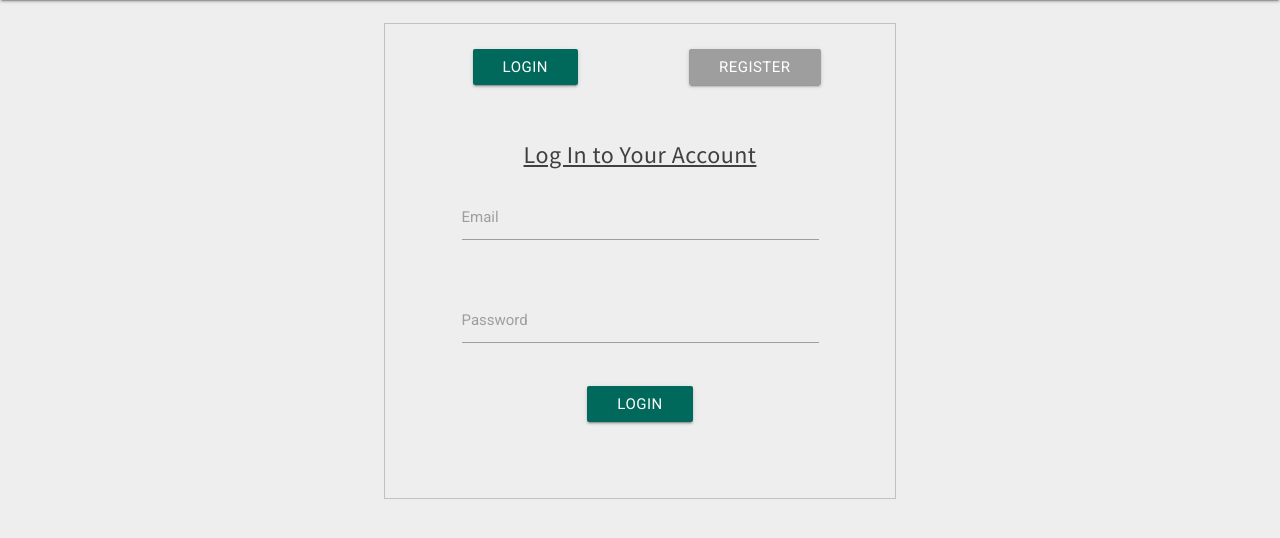
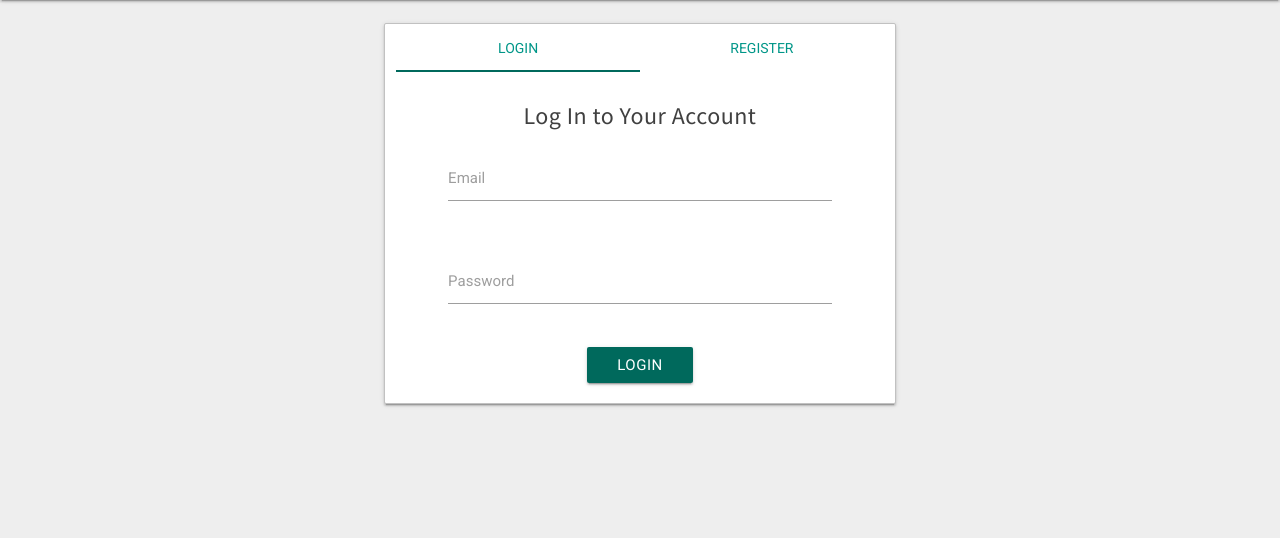
Before and after one commit to KathyLau/thiccDoggos, a Python web app: template templates/index.html in a window 1280 px wide. Shown: the part 64-602 px from the top of the page. Run offline with Jinja, Linux system fonts and the light colour scheme; the template is opened without the code that fills it, so the values that code supplies are empty; some libraries are stand-ins or nearby versions; some web fonts are replaced.

Commit message:
more stuff

```diff
--- a/app.py
+++ b/app.py
@@ -199,7 +199,10 @@ def root():
                 email = request.form["email"]
                 pwd = request.form["pwd"]
                 pwd2 = request.form["pwd2"]
-                registerStudent(email, email, '', '',pwd, pwd2)
+                registerStudent(email, email, request.form["first"], request.form["last"], pwd, pwd2)
+                #ayylmao
+                accounts.updateField(session['user'], 'profile', request.form["first"], 'firstName', 'student')
+                accounts.updateField(session['user'], 'profile', request.form["last"], 'lastName', 'student')
                 return render_template("index.html", message = "Signed up!")
         else:
             if 'message' in request.args:
--- a/templates/index.html
+++ b/templates/index.html
@@ -41,44 +41,59 @@
 			<h3>{{message}}</h3>
 		{% endif %}
 
-		<div class="account">
-			<div class="switcher row">
-				<div class="col s6"><a id="login-button" onclick="swap('login')" class="waves-effect waves-light btn grey switcher-active">Login</a></div>
-				<div class="col s6"><a id="signup-button" onclick="swap('signup')" class="waves-effect waves-light btn grey">Register</a></div>
+		<div class="account card">
+			<div class="row">
+				<div class="col s12">
+					<ul class="tabs">
+						<li class="tab col s6"><a class="active teal-text darken-3" href="#login">Login</a></li>
+						<li class="tab col s6"><a class="teal-text darken-3" href="#signup">Register</a></li>
+						<div class="indicator teal darken-3" style="z-index:1"></div>
+					</ul>
 				</div>
-
-			<div class="login" id="login">
+				<div id="login" class="col s12 login">
+					<div class="col s1"></div>
+					<div class="col s10">
 						<form class="form-login" method="post">
-					<h1 class="form-heading">Log In to Your Account</h1>
+							<h1 class="card-title">Log In to Your Account</h1>
 							<div class="input-field">
-						<input type="email" class="form-text validate" name="email" id="email" />
+								<input type="email" class="form-text validate" name="email" id="email" required />
 								<label for="email" data-error="Please use an actual email!">Email</label>
 							</div>
 							<br>
 							<div class="input-field">
-						<input type="password" class="form-text" name="pwd" id="pwd" />
+								<input type="password" class="form-text" name="pwd" id="pwd" required />
 								<label for="pwd">Password</label>
 							</div>
 							<br>
 							<button class="btn waves-effect waves-light teal darken-3" type="submit" value="login" name="submit">Login</button>
 						</form>
 					</div>
-
-			<div class="signup" id="signup">
+				</div>
+				<div id="signup" class="col s12 signup">
+					<div class="col s1"></div>
+					<div class="col s10">
 						<form class="cover-form" method="post">
-					<h1 class="form-heading">Register for an Account</h1>
+							<h1 class="card-title">Register for an Account</h1>
+							<div class="input-field col s5" style="padding: 0">
+								<input type="text" class="form-tet" name="first" id="first" required />
+								<label for="first">First Name</label>
+							</div>
+							<div class="col s2"></div>
+							<div class="input-field col s5" style="padding: 0">
+								<input type="text" class="form-tet" name="last" id="last" required />
+								<label for="last">Last Name</label>
+							</div>
+							<br><br><br>
 							<div class="input-field">
-						<input type="text" class="form-text validate" name="email" id="email" />
+								<input type="text" class="form-text validate" name="email" id="email" required />
 								<label for="email">Email</label>
 							</div>
-					<br>
 							<div class="input-field">
-						<input type="password" class="form-text" name="pwd" id="pwd" />
+								<input type="password" class="form-text" name="pwd" id="pwd" required />
 								<label for="pwd">Password</label>
 							</div>
-					<br>
 							<div class="input-field">
-						<input type="password" class="form-text" name="pwd2" id="pwd2" />
+								<input type="password" class="form-text" name="pwd2" id="pwd2" required />
 								<label for="pwd2">Confirm Password</label>
 							</div>
 							<br>
@@ -86,22 +101,13 @@
 						</form>
 					</div>
 				</div>
+			</div>
+		</div>
 
 		<script type="text/javascript">
-		 var swap = function(current) {
-			 if (current == "signup") {
-				 $("#login").css("display", "none");
-				 $("#login-button").removeClass("switcher-active");
-				 $("#signup").css("display", "block");
-				 $("#signup-button").addClass("switcher-active");
-			 }
-			 else if (current == "login") {
-				 $("#signup").css("display", "none");
-				 $("#signup-button").removeClass("switcher-active");
-				 $("#login").css("display", "block");
-				 $("#login-button").addClass("switcher-active");
-			 }
-		 }
+		 $(document).ready(function(){
+			 $('ul.tabs').tabs();
+		 });
 		</script>
 
 	</body>
```
Lines whose indentation alone changed are shown as unchanged.
